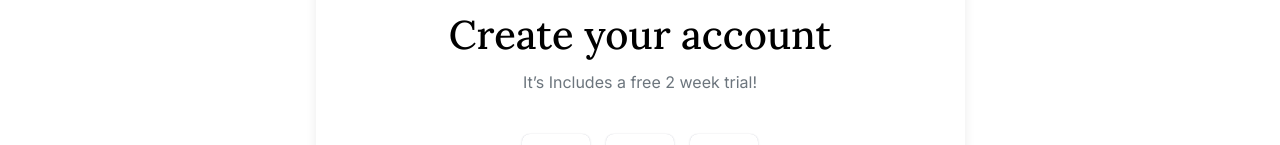
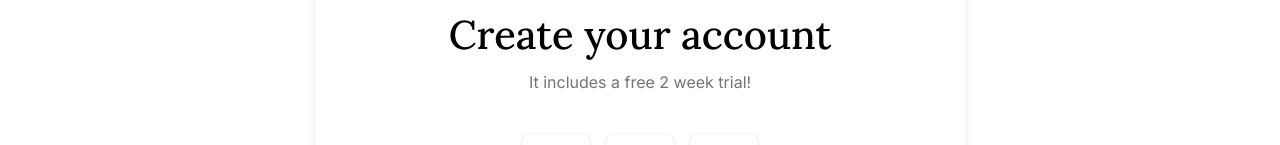
Before and after one commit to mrassili/examine, a Next.js app: page /signup in a window 1280 px wide. Shown: the part 262-407 px from the top of the page. Built offline with nearby package versions, Linux system fonts and the light colour scheme.

Commit message:
fix typo

```diff
--- a/pages/login.js
+++ b/pages/login.js
@@ -18,7 +18,7 @@ const Login = () => {
 
       <Form className="mb-[239px]">
         <H1>Welcome back! 👋</H1>
-        <H2>Let&apos;s build someting great</H2>
+        <H2>Let&apos;s build something great</H2>
         <SocialLinks />
         <div className="mt-6 w-full space-y-4 sm:space-y-6">
           <TextField placeholder="Email" type="email" />
--- a/pages/signup.js
+++ b/pages/signup.js
@@ -26,7 +26,7 @@ const Signup = () => {
 
       <Form>
         <H1>Create your account</H1>
-        <H2>It’s Includes a free 2 week trial!</H2>
+        <H2>It includes a free 2 week trial!</H2>
         <SocialLinks />
         <div className="mt-6 w-full space-y-4 sm:space-y-6">
           <TextField placeholder="Full Name" />
```
